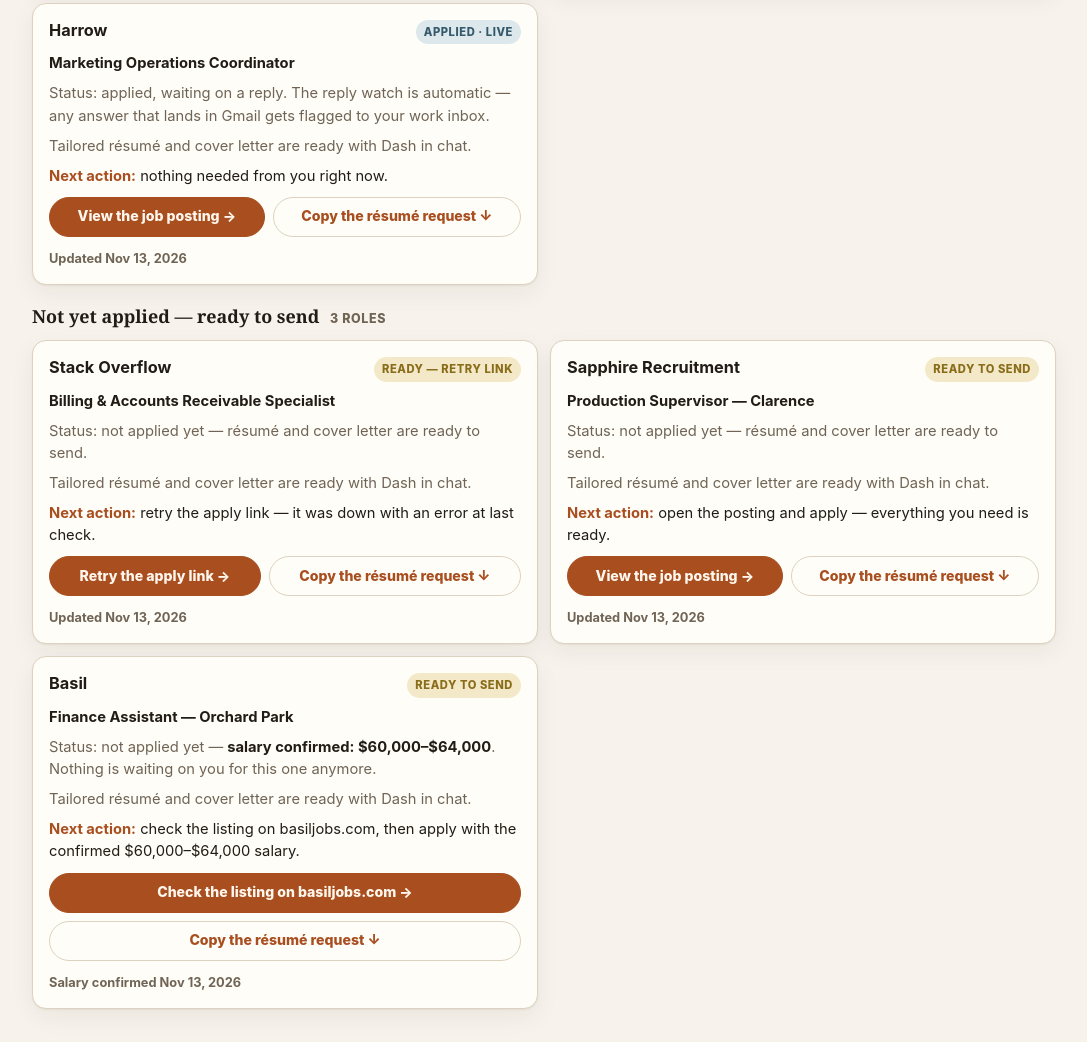
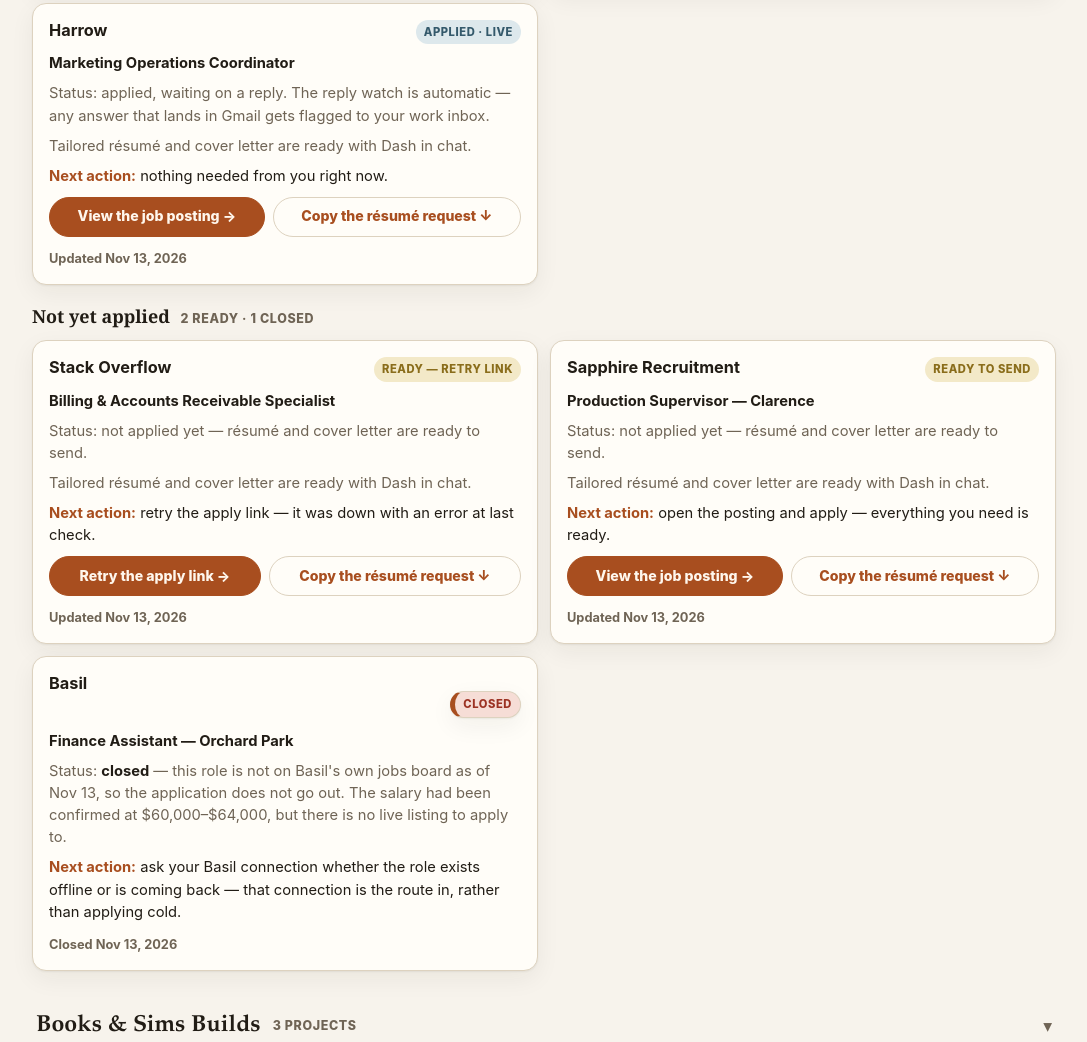
Before and after one commit to BeeTheQueen11/BeeTheQueen11.github.io, a plain HTML site: page index.html in a window 1280 px wide. Shown: the part 3422-4464 px from the top of the page, without its empty margins (96-1183 px from the left). Drawn offline with Linux system fonts and the light colour scheme.

Commit message:
Mark Basil card Closed; remove apply link

```diff
--- a/index.html
+++ b/index.html
@@ -280,7 +280,7 @@
   <details class="cat" open data-cat>
     <summary><span class="cat-title">Job hunt — ready to go</span><span class="cat-count">8 roles</span><span class="chev" aria-hidden="true">▾</span></summary>
     <div class="cat-body">
-      <p class="cat-note">Everything for each role in one tap: the posting, where it stands, and the next step. Every role below has a <strong>tailored résumé and cover letter ready with Dash in chat</strong> — no file hunting. (The three Nov 12 rejections — Jukebox Health, Celerity, Wpromote — and the closed Ridges to Riffles role aren't listed here; this section is only what's live or ready to send.)</p>
+      <p class="cat-note">Everything for each role in one tap: the posting, where it stands, and the next step. Every role below has a <strong>tailored résumé and cover letter ready with Dash in chat</strong> — no file hunting. (The three Nov 12 rejections — Jukebox Health, Celerity, Wpromote — and the closed Ridges to Riffles role aren't listed here; this section is what's live or ready to send, plus Basil below marked Closed.)</p>
 
       <h3 class="subhead">Applied — waiting on a reply <span>5 roles</span></h3>
       <div class="grid">
@@ -337,7 +337,7 @@
 
       </div>
 
-      <h3 class="subhead">Not yet applied — ready to send <span>3 roles</span></h3>
+      <h3 class="subhead">Not yet applied <span>2 ready · 1 closed</span></h3>
       <div class="grid">
 
         <article class="card" data-tags="attention">
@@ -361,13 +361,11 @@
         </article>
 
         <article class="card" data-tags="attention">
-          <div class="card-top"><h3>Basil</h3><span class="pill waiting">Ready to send</span></div>
+          <div class="card-top"><h3>Basil</h3><span class="pill attention">Closed</span></div>
           <p><strong>Finance Assistant — Orchard Park</strong></p>
-          <p>Status: not applied yet — <strong>salary confirmed: $60,000–$64,000</strong>. Nothing is waiting on you for this one anymore.</p>
-          <p>Tailored résumé and cover letter are ready with Dash in chat.</p>
-          <p class="next"><strong>Next action:</strong> check the listing on basiljobs.com, then apply with the confirmed $60,000–$64,000 salary.</p>
-          <div class="act-row"><a class="act" href="https://basiljobs.com">Check the listing on basiljobs.com →</a><a class="act secondary" href="#q-resumes">Copy the résumé request ↓</a></div>
-          <div class="meta"><span class="updated">Salary confirmed Nov 13, 2026</span></div>
+          <p>Status: <strong>closed</strong> — this role is not on Basil's own jobs board as of Nov 13, so the application does not go out. The salary had been confirmed at $60,000–$64,000, but there is no live listing to apply to.</p>
+          <p class="next"><strong>Next action:</strong> ask your Basil connection whether the role exists offline or is coming back — that connection is the route in, rather than applying cold.</p>
+          <div class="meta"><span class="updated">Closed Nov 13, 2026</span></div>
         </article>
 
       </div>
```
